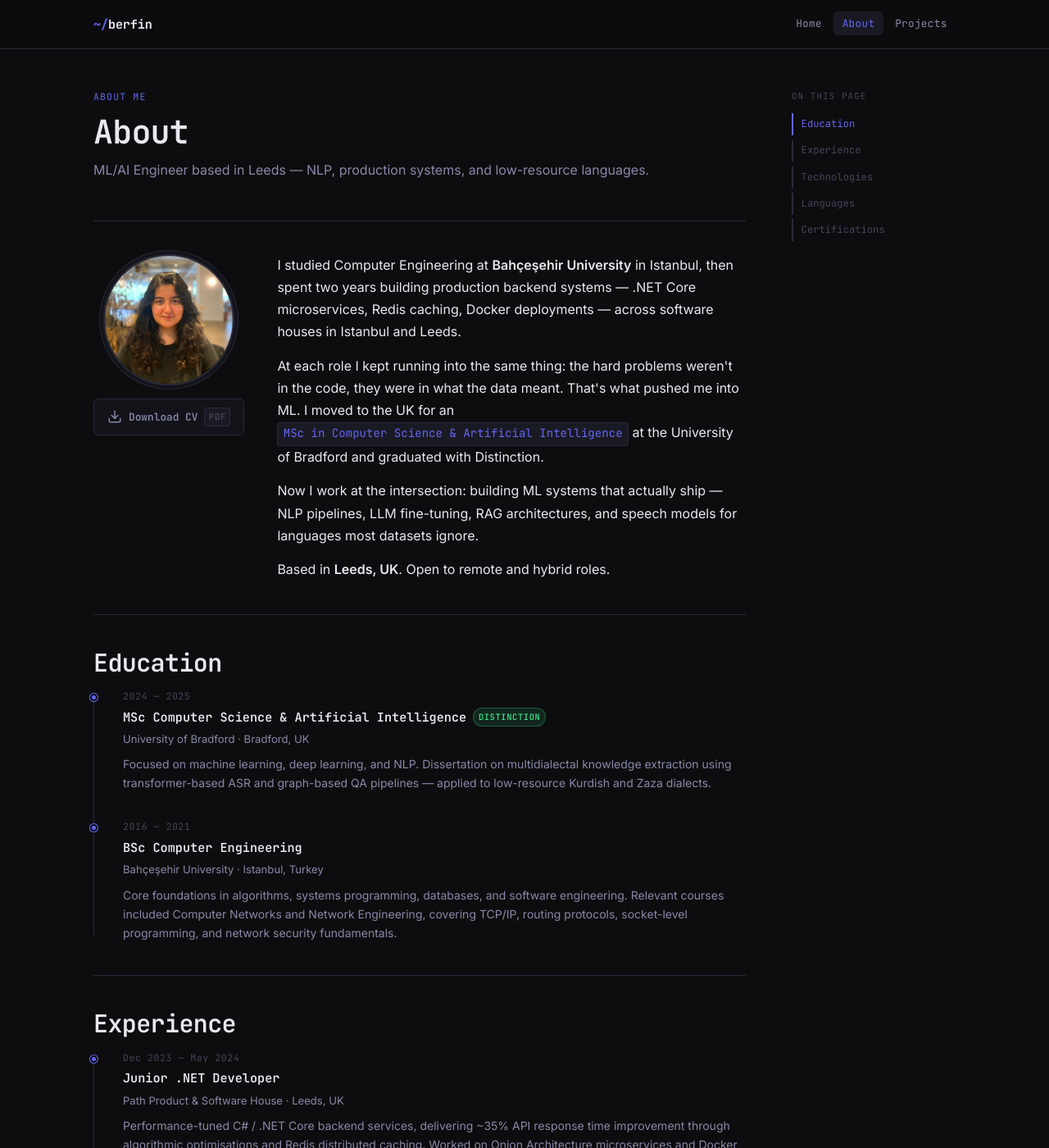
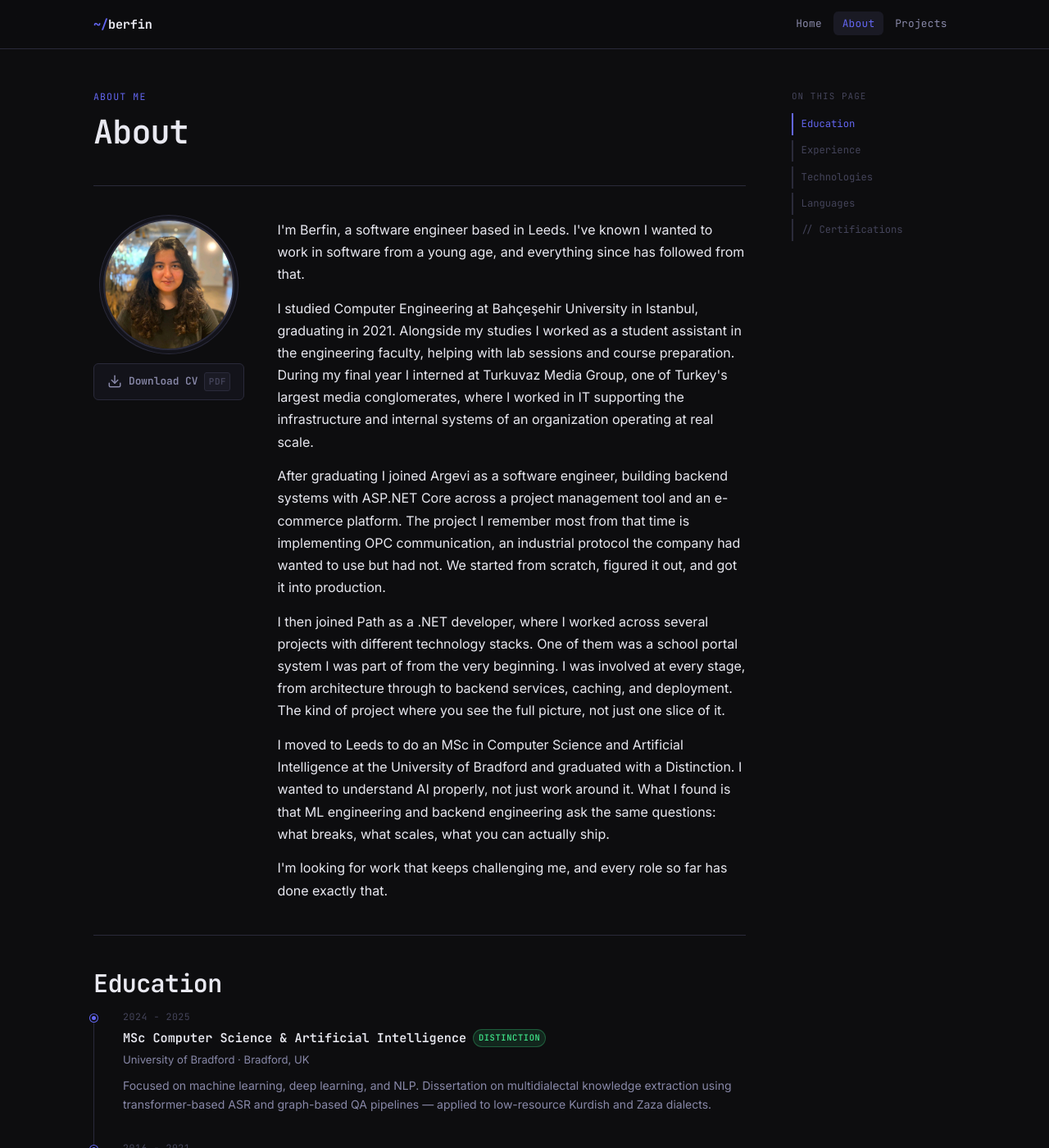
Before and after one commit to berfinito/berfinito.github.io, a Jekyll site: the page built from about.md, in a window 1280 px wide and 1400 px high. Shown: the whole window at 82% size. Built offline with Jekyll 4.4.1, drawn with Linux system fonts in a browser that asks for light colours; some of the changed text lies outside the part shown.

Commit message:
Update hero bio, about text, and certifications format
- Hero: role -> Software & ML Engineer, remove focus row, update bio
- About: new personal narrative in about-text
- About: timeline em-dashes -> hyphens
- About: certifications section in new plain format

```diff
--- a/about.md
+++ b/about.md
@@ -2,7 +2,7 @@
 layout: page
 title: About
 label: About me
-description: ML/AI Engineer based in Leeds — NLP, production systems, and low-resource languages.
+description:
 permalink: /about/
 ---
 
@@ -24,25 +24,47 @@
   </div>
   <div class="about-text">
     <p>
-      I studied Computer Engineering at <strong>Bahçeşehir University</strong> in Istanbul,
-      then spent two years building production backend systems — .NET Core
-      microservices, Redis caching, Docker deployments — across software
-      houses in Istanbul and Leeds.
+      I'm Berfin, a software engineer based in Leeds. I've known
+      I wanted to work in software from a young age, and everything
+      since has followed from that.
     </p>
     <p>
-      At each role I kept running into the same thing: the hard problems
-      weren't in the code, they were in what the data meant. That's what
-      pushed me into ML. I moved to the UK for an <span class="mono-inline">MSc in Computer Science
-      &amp; Artificial Intelligence</span> at the University of Bradford and graduated
-      with Distinction.
+      I studied Computer Engineering at Bahçeşehir University in
+      Istanbul, graduating in 2021. Alongside my studies I worked
+      as a student assistant in the engineering faculty, helping
+      with lab sessions and course preparation. During my final
+      year I interned at Turkuvaz Media Group, one of Turkey's
+      largest media conglomerates, where I worked in IT supporting
+      the infrastructure and internal systems of an organization
+      operating at real scale.
     </p>
     <p>
-      Now I work at the intersection: building ML systems that actually ship —
-      NLP pipelines, LLM fine-tuning, RAG architectures, and speech models
-      for languages most datasets ignore.
+      After graduating I joined Argevi as a software engineer,
+      building backend systems with ASP.NET Core across a project
+      management tool and an e-commerce platform. The project I
+      remember most from that time is implementing OPC communication,
+      an industrial protocol the company had wanted to use but had not.
+      We started from scratch, figured it out, and got it into production.
     </p>
     <p>
-      Based in <strong>Leeds, UK</strong>. Open to remote and hybrid roles.
+      I then joined Path as a .NET developer, where I worked across
+      several projects with different technology stacks. One of them
+      was a school portal system I was part of from the very beginning.
+      I was involved at every stage, from architecture through to
+      backend services, caching, and deployment. The kind of project
+      where you see the full picture, not just one slice of it.
+    </p>
+    <p>
+      I moved to Leeds to do an MSc in Computer Science and Artificial
+      Intelligence at the University of Bradford and graduated with a
+      Distinction. I wanted to understand AI properly, not just work
+      around it. What I found is that ML engineering and backend
+      engineering ask the same questions: what breaks, what scales,
+      what you can actually ship.
+    </p>
+    <p>
+      I'm looking for work that keeps challenging me, and every role
+      so far has done exactly that.
     </p>
   </div>
 
@@ -57,7 +79,7 @@
   <div class="timeline-item">
     <div class="timeline-marker"></div>
     <div class="timeline-body">
-      <div class="timeline-period">2024 — 2025</div>
+      <div class="timeline-period">2024 - 2025</div>
       <div class="timeline-title">MSc Computer Science &amp; Artificial Intelligence
         <span class="timeline-badge distinction">Distinction</span>
       </div>
@@ -73,7 +95,7 @@
   <div class="timeline-item">
     <div class="timeline-marker"></div>
     <div class="timeline-body">
-      <div class="timeline-period">2016 — 2021</div>
+      <div class="timeline-period">2016 - 2021</div>
       <div class="timeline-title">BSc Computer Engineering</div>
       <div class="timeline-place">Bahçeşehir University · Istanbul, Turkey</div>
       <p class="timeline-desc">
@@ -96,7 +118,7 @@
   <div class="timeline-item">
     <div class="timeline-marker"></div>
     <div class="timeline-body">
-      <div class="timeline-period">Dec 2023 — May 2024</div>
+      <div class="timeline-period">Dec 2023 - May 2024</div>
       <div class="timeline-title">Junior .NET Developer</div>
       <div class="timeline-place">Path Product &amp; Software House · Leeds, UK</div>
       <p class="timeline-desc">
@@ -118,7 +140,7 @@
   <div class="timeline-item">
     <div class="timeline-marker"></div>
     <div class="timeline-body">
-      <div class="timeline-period">Mar 2022 — Jun 2023</div>
+      <div class="timeline-period">Mar 2022 - Jun 2023</div>
       <div class="timeline-title">Software Engineer</div>
       <div class="timeline-place">Argevi Software &amp; Automation · Istanbul, TR</div>
       <p class="timeline-desc">
@@ -140,7 +162,7 @@
   <div class="timeline-item">
     <div class="timeline-marker"></div>
     <div class="timeline-body">
-      <div class="timeline-period">Dec 2020 — Mar 2021</div>
+      <div class="timeline-period">Dec 2020 - Mar 2021</div>
       <div class="timeline-title">IT Intern</div>
       <div class="timeline-place">Turkuvaz Media Group · Istanbul, TR</div>
       <p class="timeline-desc">
@@ -154,7 +176,7 @@
   <div class="timeline-item">
     <div class="timeline-marker"></div>
     <div class="timeline-body">
-      <div class="timeline-period">Nov 2019 — Mar 2020</div>
+      <div class="timeline-period">Nov 2019 - Mar 2020</div>
       <div class="timeline-title">Student Assistant</div>
       <div class="timeline-place">Bahçeşehir University Engineering Faculty · Istanbul, TR</div>
       <p class="timeline-desc">
@@ -294,14 +316,25 @@
 
 ---
 
-## Certifications
+## // Certifications
 
-Completed courses on Coursera. Each certificate is publicly verifiable.
+IBM - Introduction to Artificial Intelligence (AI)
+Coursera, Aug 2024 — <a href="https://coursera.org/verify/0EX6GPBWPMFF" target="_blank" rel="noopener">Verify ↗</a>
 
-- Introduction to Artificial Intelligence (AI) · IBM · Coursera · Aug 2024 · <a href="https://coursera.org/verify/0EX6GPBWPMFF" target="_blank" rel="noopener">Verify ↗</a>
-- Introduction to Software Engineering · IBM · Coursera · Aug 2024 · <a href="https://coursera.org/verify/QA24L68WR9WV" target="_blank" rel="noopener">Verify ↗</a>
-- Getting Started with Git and GitHub · IBM · Coursera · Aug 2023 · <a href="https://coursera.org/verify/74S52WHGE4DN" target="_blank" rel="noopener">Verify ↗</a>
-- Introduction to Back-End Development · Meta · Coursera · Aug 2023 · <a href="https://coursera.org/verify/5QJJJUGN43UN" target="_blank" rel="noopener">Verify ↗</a>
-- Introduction to Front-End Development · Meta · Coursera · Aug 2023 · <a href="https://coursera.org/verify/BHN4FKF9XV5Y" target="_blank" rel="noopener">Verify ↗</a>
-- Introduction to Databases · Meta · Coursera · Aug 2023 · <a href="https://coursera.org/verify/45RVRDUAZP5Q" target="_blank" rel="noopener">Verify ↗</a>
-- Introduction to Databases for Back-End Development · Meta · Coursera · Aug 2023 · <a href="https://coursera.org/verify/M2356MX48GB3" target="_blank" rel="noopener">Verify ↗</a>
+IBM - Introduction to Software Engineering
+Coursera, Aug 2024 — <a href="https://coursera.org/verify/QA24L68WR9WV" target="_blank" rel="noopener">Verify ↗</a>
+
+IBM - Getting Started with Git and GitHub
+Coursera, Aug 2023 — <a href="https://coursera.org/verify/74S52WHGE4DN" target="_blank" rel="noopener">Verify ↗</a>
+
+Meta - Introduction to Back-End Development
+Coursera, Aug 2023 — <a href="https://coursera.org/verify/5QJJJUGN43UN" target="_blank" rel="noopener">Verify ↗</a>
+
+Meta - Introduction to Front-End Development
+Coursera, Aug 2023 — <a href="https://coursera.org/verify/BHN4FKF9XV5Y" target="_blank" rel="noopener">Verify ↗</a>
+
+Meta - Introduction to Databases
+Coursera, Aug 2023 — <a href="https://coursera.org/verify/45RVRDUAZP5Q" target="_blank" rel="noopener">Verify ↗</a>
+
+Meta - Introduction to Databases for Back-End Development
+Coursera, Aug 2023 — <a href="https://coursera.org/verify/M2356MX48GB3" target="_blank" rel="noopener">Verify ↗</a>
```
Also changed, not shown: index.md (+10 -10 lines).
